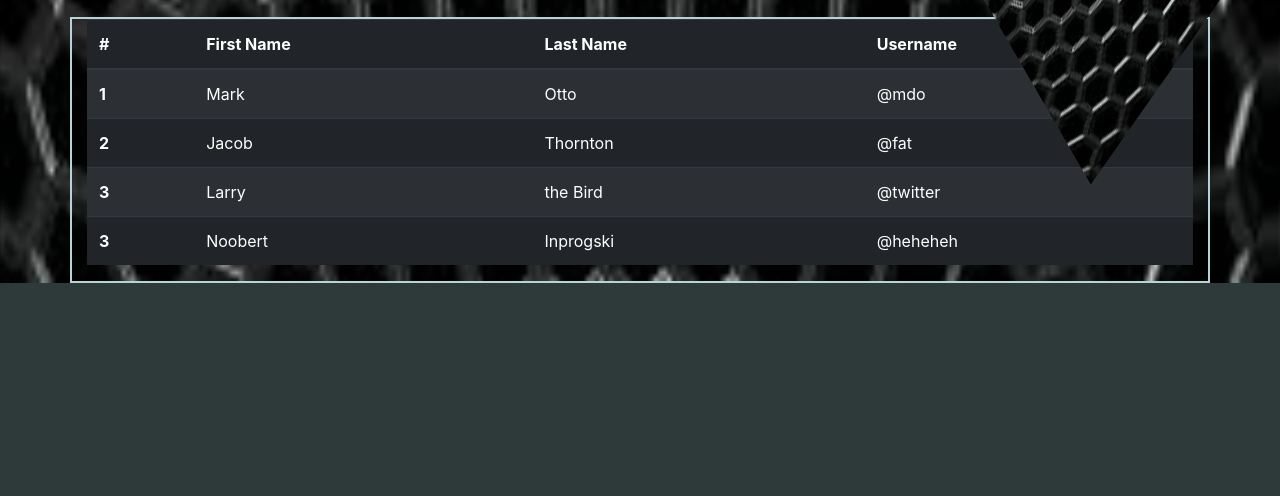
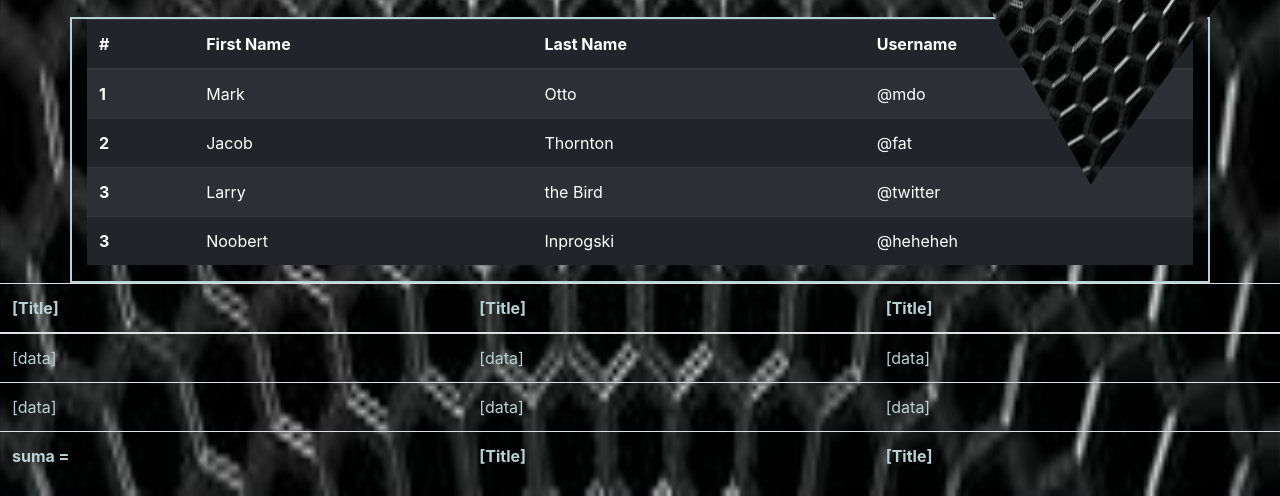
Before and after one commit to noobert1983/-firstBootstrapPage-Git, a plain HTML site: page index.html in a window 1280 px wide. Shown: the part 926-1422 px from the top of the page. Before the commit the page ends 1209 px from the top, so only its background shows below. Drawn offline with nearby package versions, Linux system fonts and the light colour scheme.

```diff
--- a/index.html
+++ b/index.html
@@ -131,6 +131,35 @@
                 </tbody>
             </table>
         </div>
+        <table class="table table-condensed">
+        <thead>
+            <tr>
+                <th>[Title]</th>
+                <th>[Title]</th>
+                <th>[Title]</th>
+            </tr>
+        </thead>
+        <tfoot>
+            <tr>
+                <th>suma = </th>
+                <th>[Title]</th>
+                <th>[Title]</th>
+            </tr>
+        </tfoot>
+        <tbody>
+            <tr>
+                <td>[data]</td>
+                <td>[data]</td>
+                <td>[data]</td>
+            </tr>
+            <tr>
+                <td>[data]</td>
+                <td>[data]</td>
+                <td>[data]</td>
+            </tr>
+        </tbody>
+    </table>
+
 
 
         <script src="https://code.jquery.com/jquery-3.2.1.slim.min.js" integrity="sha384-KJ3o2DKtIkvYIK3UENzmM7KCkRr/rE9/Qpg6aAZGJwFDMVNA/GpGFF93hXpG5KkN" crossorigin="anonymous"></script>
```
